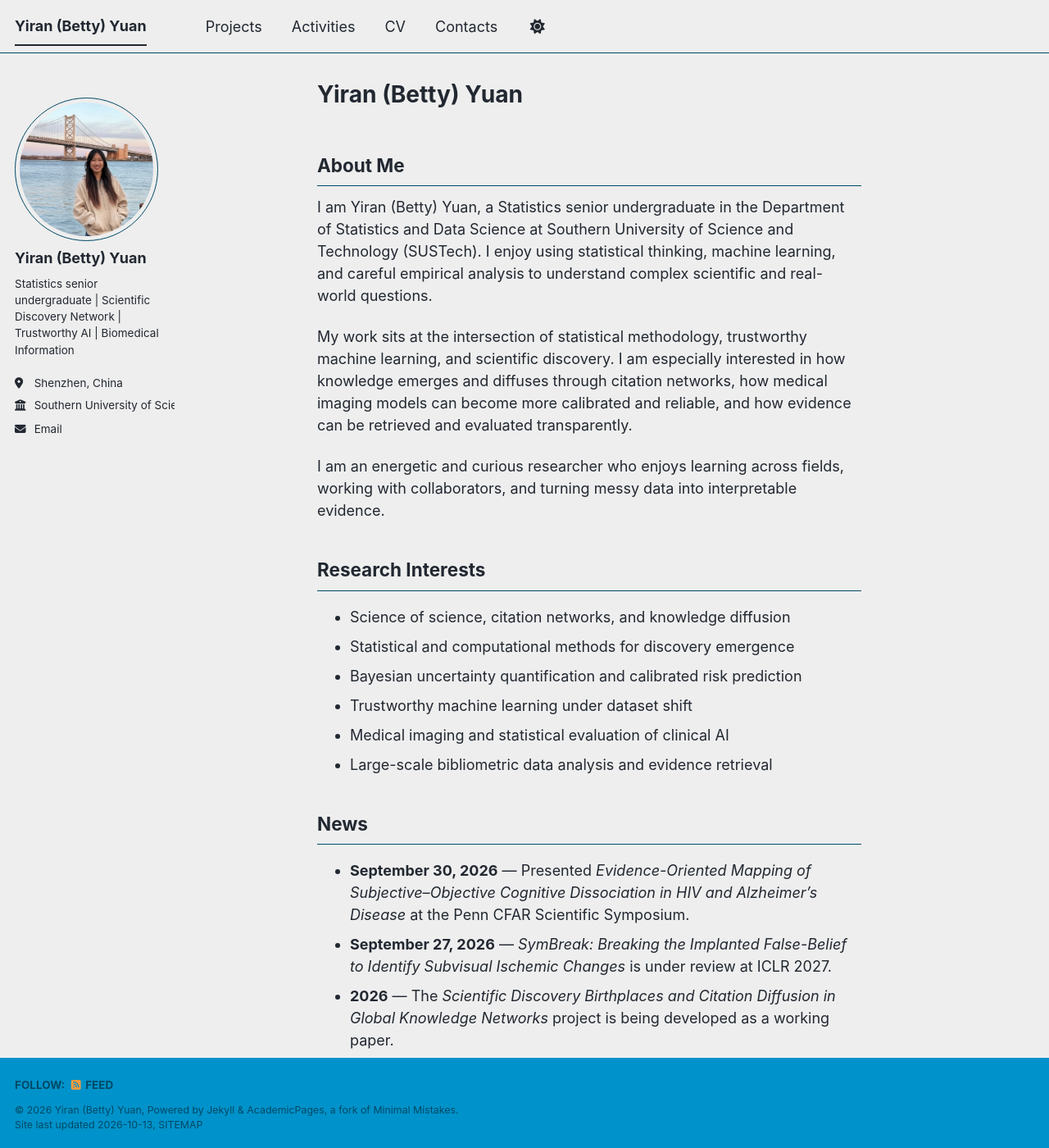
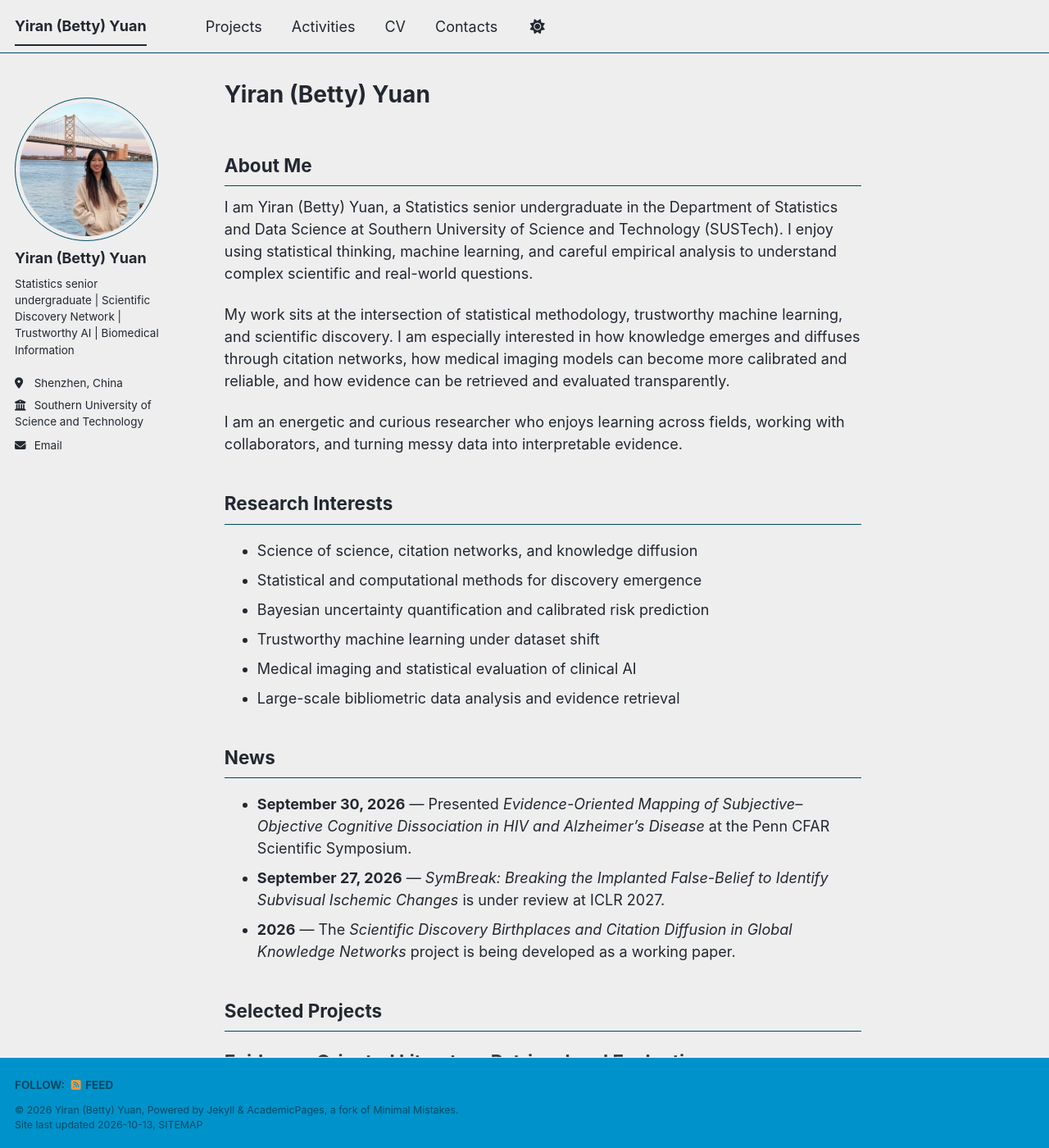
Before and after one commit to bettyyuanyr-555/bettyyuanyr-555.github.io, a Jekyll site: the page built from _pages/about.md, in a window 1280 px wide and 1400 px high. Shown: the whole window at 82% size. Built offline with Jekyll 4.4.1, drawn with Linux system fonts in a browser that asks for light colours; a style sheet for code colours, icons or effects is not loaded.

Commit message:
layout updated

```diff
--- a/_sass/layout/_page.scss
+++ b/_sass/layout/_page.scss
@@ -21,6 +21,8 @@
     @include span(10 of 12 last);
     @include prefix(1.5 of 12);
     @include suffix(2 of 12);
+    padding-left: 2.5rem;
+    box-sizing: border-box;
   }
 
   .page__inner-wrap {
--- a/_sass/layout/_sidebar.scss
+++ b/_sass/layout/_sidebar.scss
@@ -307,6 +307,12 @@
     white-space: nowrap;
   }
 
+  li.author__desktop {
+    white-space: normal;
+    max-width: 250px;
+    overflow-wrap: anywhere;
+  }
+
   a {
     display: block;
     margin-bottom: 5px;
```
